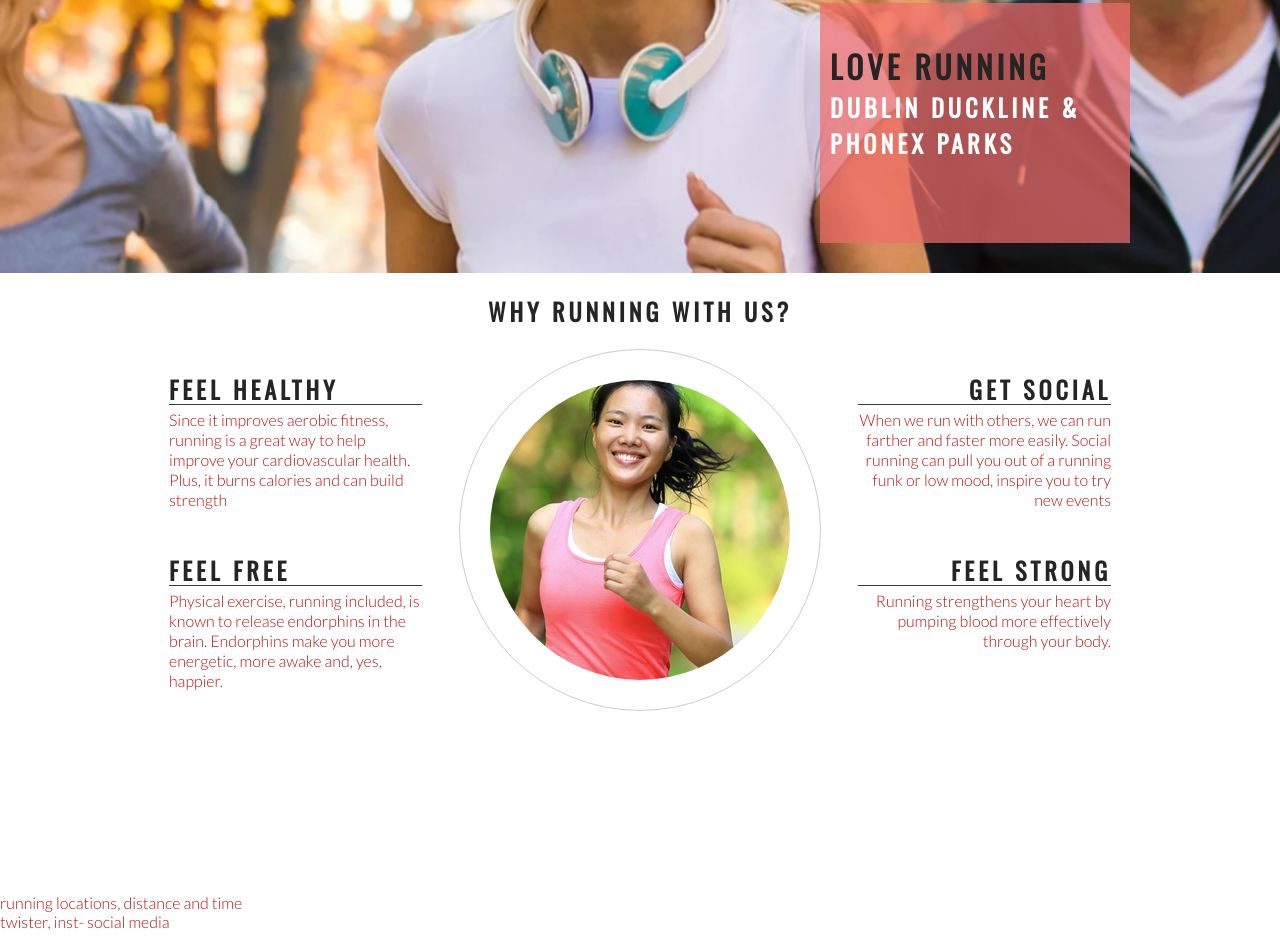
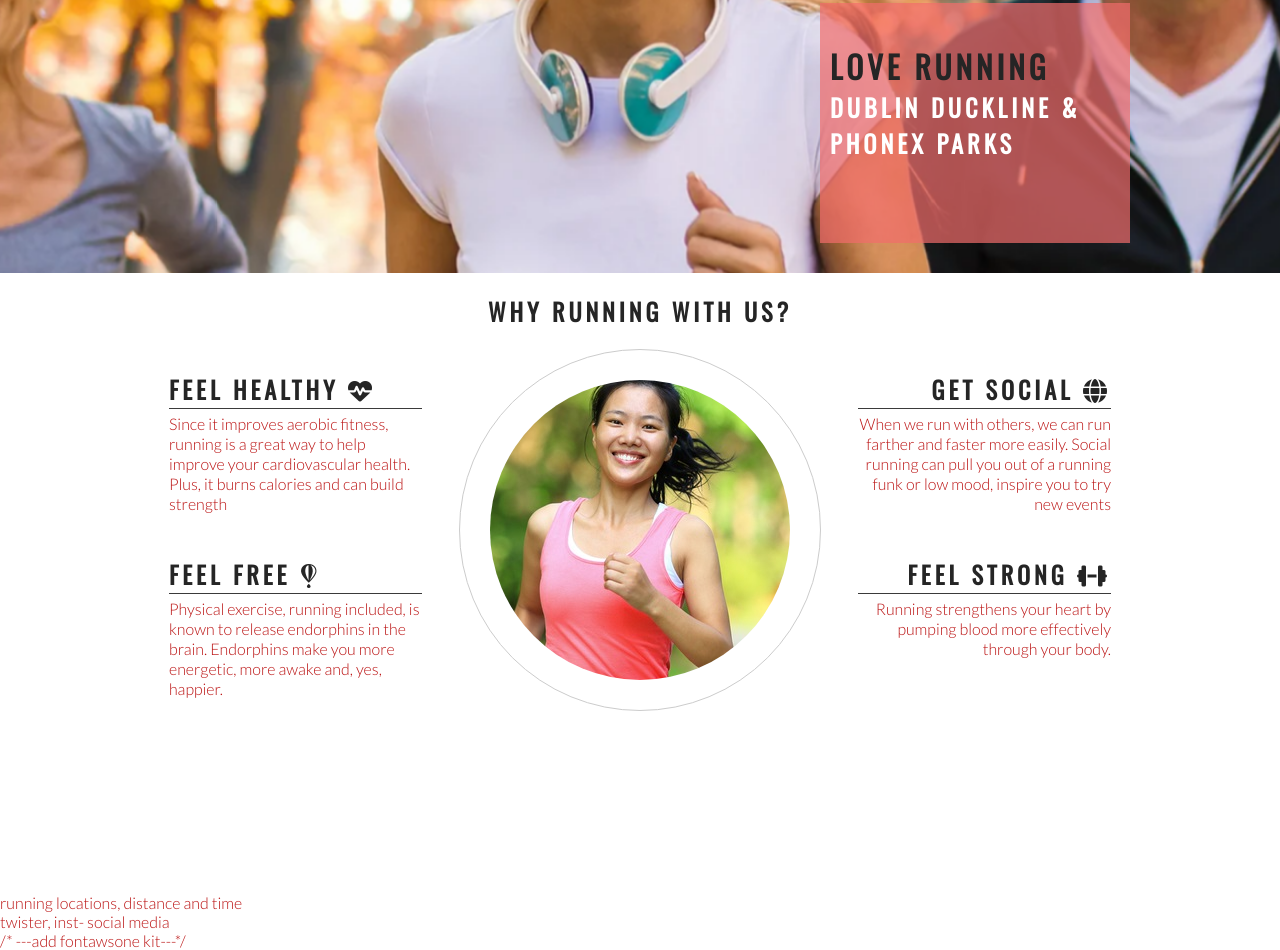
Before and after one commit to ujuadimora-dev/uju-template-repository, a plain HTML site: page index.html in a window 1280 px wide. Shown: the part 402-1352 px from the top of the page. Drawn offline with nearby package versions, Linux system fonts and the light colour scheme.

Commit message:
add  font aweson icon to the club ethos

```diff
--- a/index.html
+++ b/index.html
@@ -44,13 +44,13 @@
         <h1 id="welcome">Why Running with us?</h1>
         <div id="left-about">
             <div class=" left-about-heading">
-                <h2>feel Healthy</h2>
+                <h2>feel Healthy <i class="fas fa-heartbeat"></i></h2>
                 <hr>
                 <p>Since it improves aerobic fitness, running is a great way to help improve your cardiovascular health.
                     Plus, it burns calories and can build strength</p>
             </div>
             <div class=" left-about-heading">
-                <h2>Feel Free</h2>
+                <h2>Feel Free <i class="fab fa-fly"></i></h2>
                 <hr>
                 <p>Physical exercise, running included, is known to release endorphins in the brain. Endorphins make you
                     more energetic, more awake and, yes, happier.</p>
@@ -59,13 +59,13 @@
         </div>
         <div id="right-about">
             <div class=" right-about-heading">
-                <h2>Get Social</h2>
+                <h2>Get Social <i class="fas fa-globe"></i></h2>
                 <hr>
                 <p>When we run with others, we can run farther and faster more easily. Social running can pull you out
                     of a running funk or low mood, inspire you to try new events</p>
             </div>
             <div class=" right-about-heading">
-                <h2>Feel Strong</h2>
+                <h2>Feel Strong <i class="fas fa-dumbbell"></i></h2>
                 <hr>
                 <p>Running strengthens your heart by pumping blood more effectively through your body.</p>
             </div>
@@ -86,6 +86,7 @@
     <footer>
         twister, inst- social media
     </footer>
+    /* ---add fontawsone kit---*/
+    <script src="https://kit.fontawesome.com/72e64da51c.js" crossorigin="anonymous"></script>
 </body>
-
 </html>
```
